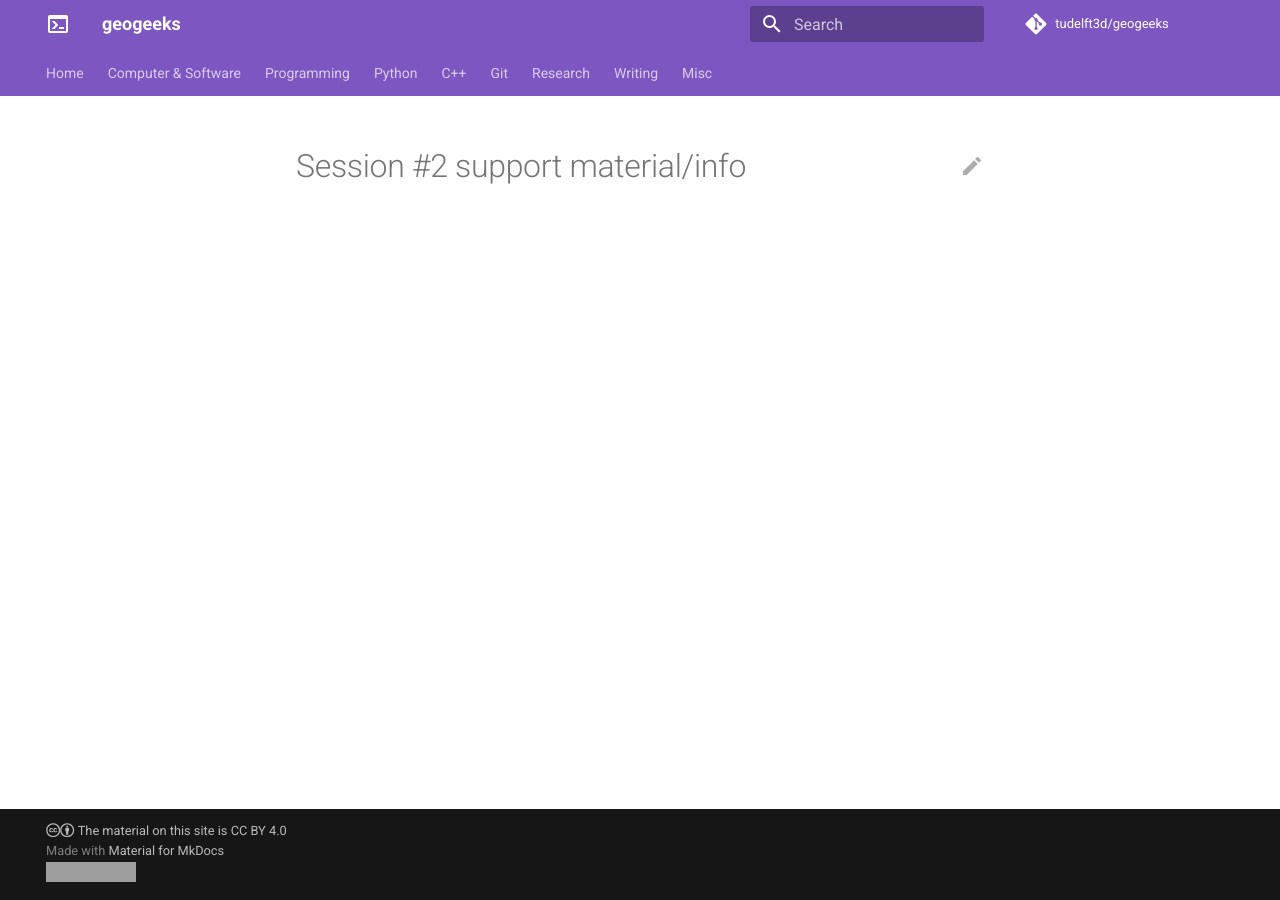
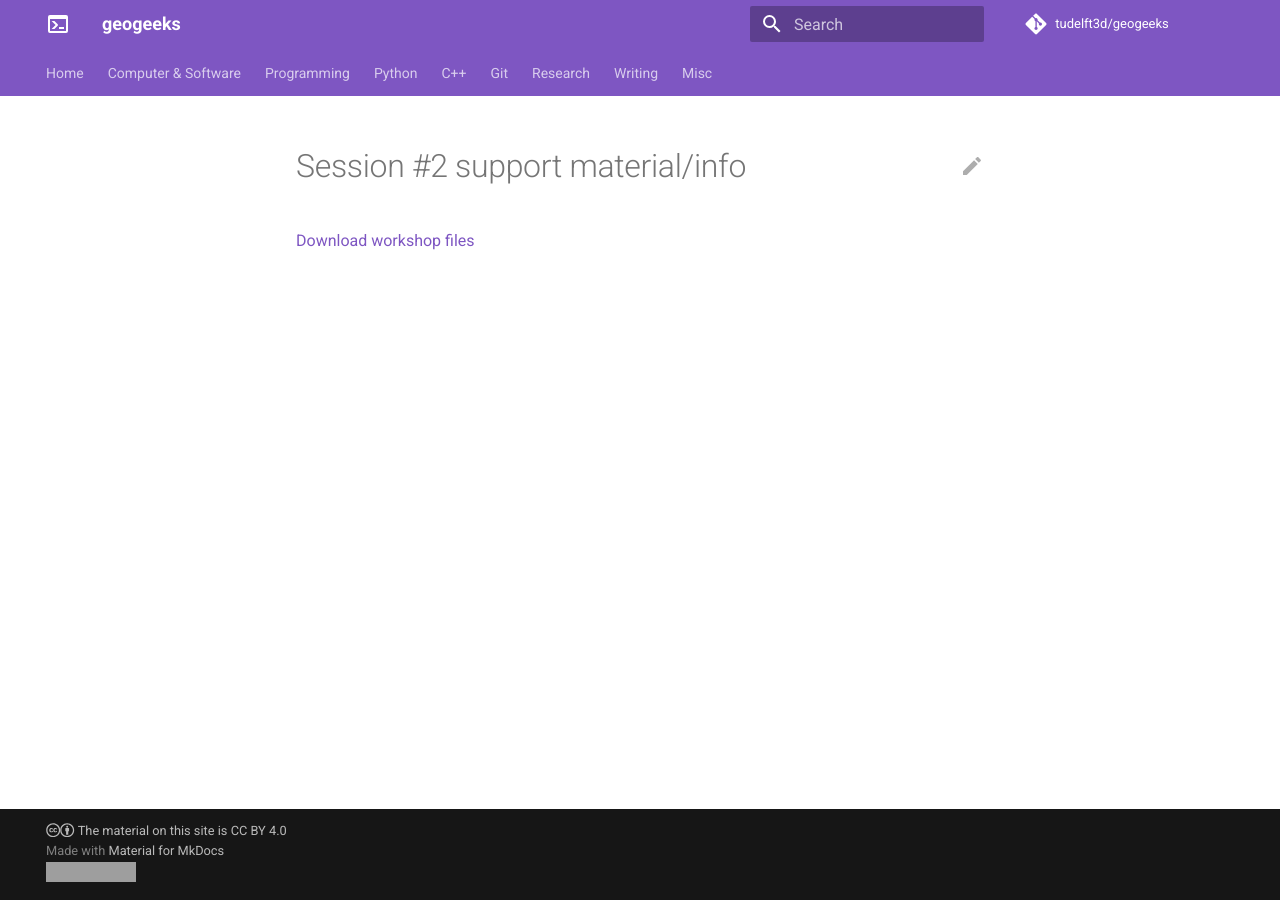
Before and after one commit to tudelft3d/geogeeks, an MkDocs documentation site: the page built from docs/introdays/session2/index.md, in a window 1280 px wide. Built offline with MkDocs 1.6.1 and Material for MkDocs 9.7.7, drawn with Linux system fonts in a browser that asks for light colours; comment, search, counter and statistics services are not loaded; grey boxes are pictures that could not be loaded.

Commit message:
Add git workshop files

```diff
--- a/docs/introdays/session2/index.md
+++ b/docs/introdays/session2/index.md
@@ -1,3 +1,5 @@
 
 
 # Session #2 support material/info
+
+[Download workshop files](git_workshop_files.zip)
```
Also changed, not shown: 1 other file.
